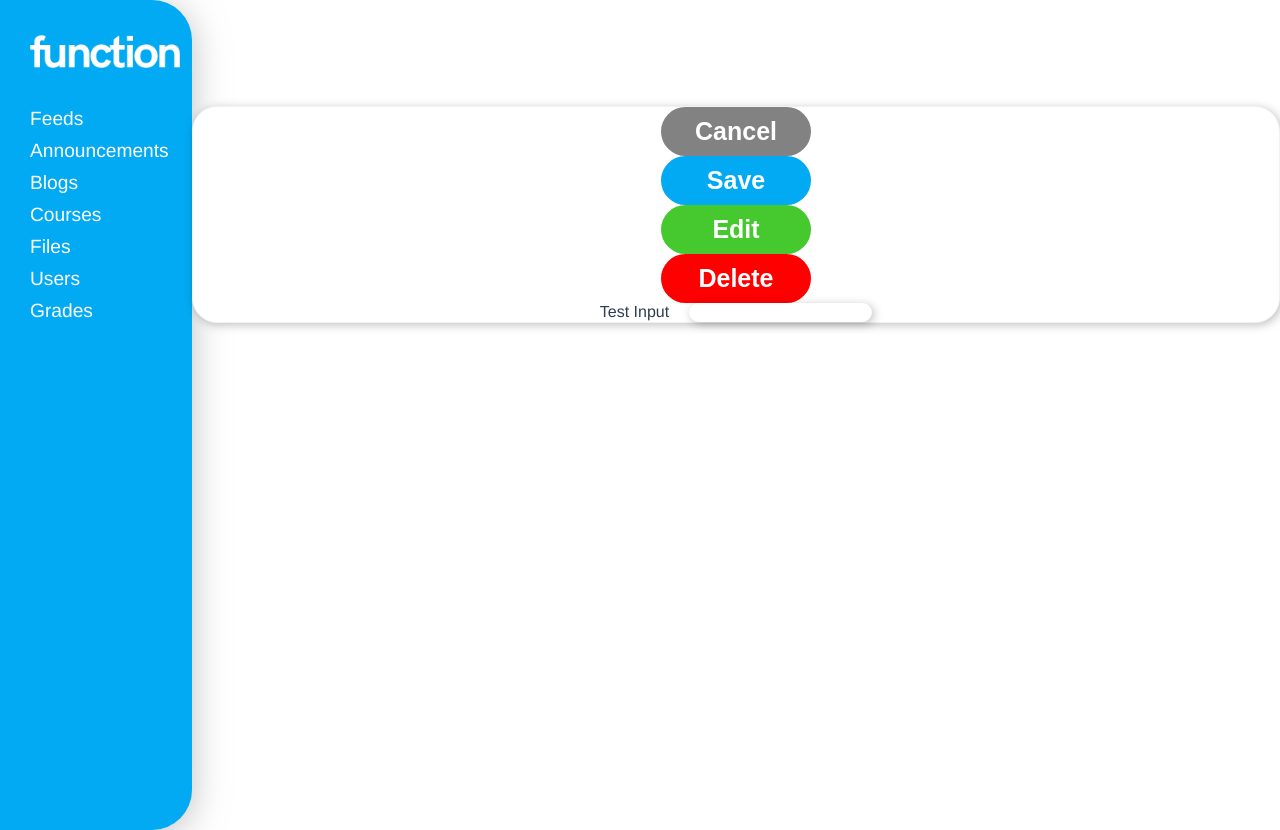
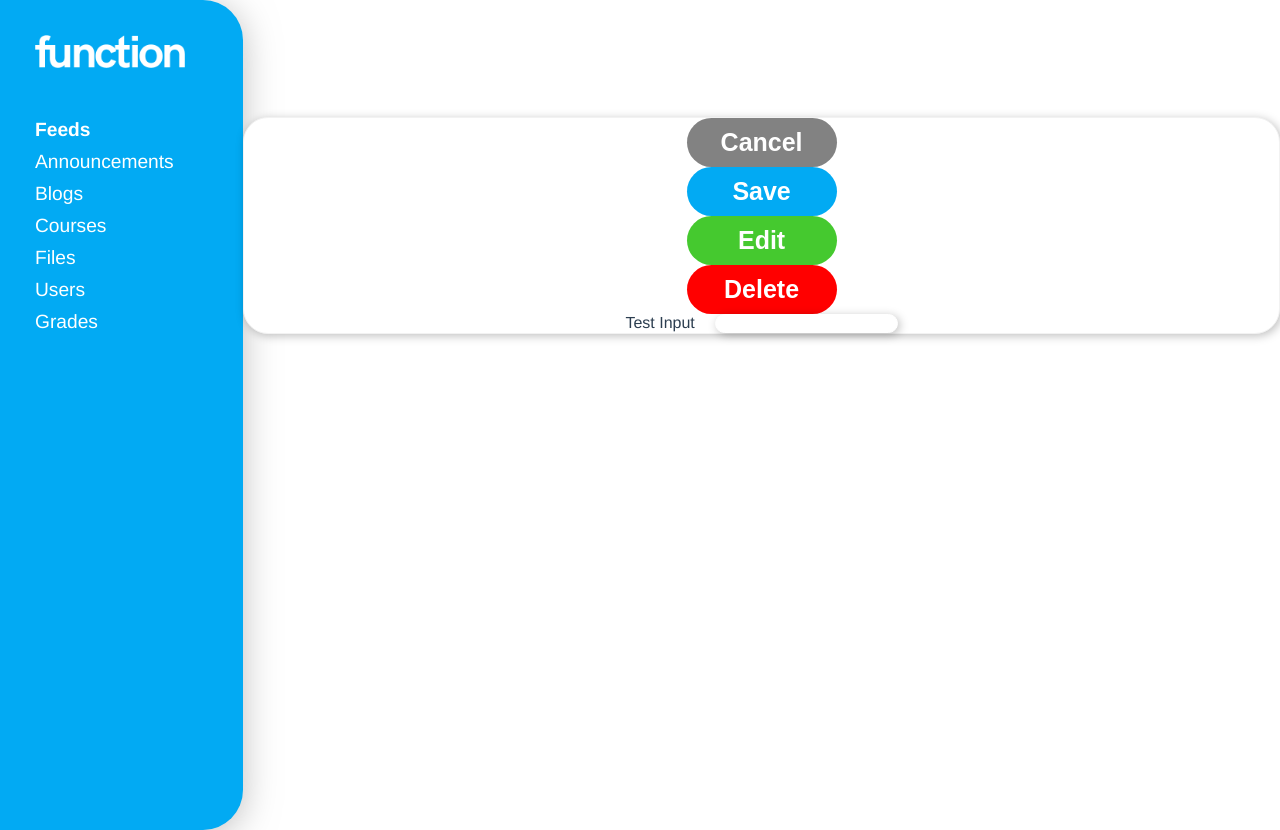
Before and after one commit to function-future/function-frontend, a Vue app: page / in a window 1280 px wide. Built offline with nearby package versions, Linux system fonts and the light colour scheme.

Commit message:
Fixed App.vue, cleaned styling, and add responsiveness to sidebar

```diff
--- a/src/App.vue
+++ b/src/App.vue
@@ -38,39 +38,68 @@ export default {
 </script>
 
 <style>
-  html, body{
+  html, body {
     height: 100%;
     margin: 0;
   }
+
   #app {
     height: 100%;
-  font-family: 'Avenir', Helvetica, Arial, sans-serif;
+    font-family: Helvetica, Arial, sans-serif;
     -webkit-font-smoothing: antialiased;
     -moz-osx-font-smoothing: grayscale;
     text-align: center;
     color: #2c3e50;
   }
-#nav {
-  padding: 30px;
-}
-
-#nav a {
-  font-weight: bold;
-  color: #2c3e50;
-}
-
-#nav a.router-link-exact-active {
-  color: #42b983;
-}
 
   .left-nav {
     display: inline-block;
-    width: 15%;
+    width: 27%;
     height: 100%;
   }
 
   .content {
     display: inline-block;
-    width: 85%;
+    width: 73%;
+  }
+
+  @media only screen and (min-width: 875px) {
+    .left-nav {
+      width: 24%;
+    }
+
+    .content {
+      width: 76%;
+    }
+  }
+
+  @media only screen and (min-width: 1000px) {
+    .left-nav {
+      width: 23%;
+    }
+
+    .content {
+      width: 77%;
+    }
+  }
+
+  @media only screen and (min-width: 1150px) {
+    .left-nav {
+      width: 19%;
+    }
+
+    .content {
+      width: 81%;
+    }
+  }
+
+  @media only screen and (min-width: 1500px) {
+    .left-nav {
+      width: 17%;
+    }
+
+    .content {
+      width: 83%;
+    }
   }
 </style>
--- a/src/components/skeletons/HeaderComp.vue
+++ b/src/components/skeletons/HeaderComp.vue
@@ -1,25 +1,27 @@
 <template>
-  <div class="navbar">
+  <nav class="navbar">
     <router-link to="/" class="navbar-link">
-      <img src="@/assets/Logo.png">
+      <img src="@/assets/logo.png">
     </router-link>
-      <router-link to="/" class="navbar-link">Feeds</router-link>
-      <router-link to="/" class="navbar-link">Announcements</router-link>
-      <router-link to="/" class="navbar-link">Blogs</router-link>
-      <router-link to="/" class="navbar-link">Courses</router-link>
-      <router-link to="/" class="navbar-link">Files</router-link>
-      <router-link to="/" class="navbar-link">Users</router-link>
-      <router-link to="/" class="navbar-link">Grades</router-link>
-  </div>
+    <ul class="menu">
+      <li><router-link to="/" class="navbar-link">Feeds</router-link></li>
+      <li><router-link to="/home" class="navbar-link">Announcements</router-link></li>
+      <li><router-link to="/home" class="navbar-link">Blogs</router-link></li>
+      <li><router-link to="/home" class="navbar-link">Courses</router-link></li>
+      <li><router-link to="/home" class="navbar-link">Files</router-link></li>
+      <li><router-link to="/home" class="navbar-link">Users</router-link></li>
+      <li><router-link to="/home" class="navbar-link">Grades</router-link></li>
+    </ul>
+  </nav>
 </template>
 
 <script>
-  export default {
-    data () {
+export default {
+  data () {
 
-    },
-    methods: {}
-  }
+  },
+  methods: {}
+}
 </script>
 
 <style>
@@ -32,36 +34,64 @@
     padding-top: 30px;
   }
 
-  img {
-    vertical-align: center;
-    width: 150px;
-    padding-bottom: 25px;
+  .menu {
+    display: block;
+    list-style-type: none;
+    margin-right: 20px;
+    padding-left: 0;
   }
 
-  img:hover {
-    opacity: 0.9;
-  }
-
-  img:active {
-    opacity: 0.7;
+  img {
+    display: block;
+    vertical-align: center;
+    width: 125px;
+    padding-bottom: 25px;
   }
 
   .navbar-link {
     display: block;
     text-decoration: none;
     color: white;
-    font-size: 1.2em;
+    font-size: 1em;
     padding: 5px;
-    margin-left: 25px;
+    margin-left: 15px;
     text-align: left;
   }
 
   .navbar-link:hover {
-    color: rgba(255,255,255,0.7);
+    opacity: 0.9;
   }
 
   .navbar-link:active {
-    color: rgba(255,255,255,0.4);
+    opacity: 0.7;
   }
 
+  .router-link-exact-active {
+    font-weight: bold;
+  }
+
+  @media only screen and (min-width: 800px) {
+    img {
+      width: 150px;
+    }
+
+    .navbar-link {
+      padding-left: 10px;
+      font-size: 1.2em;
+      margin-left: 25px;
+    }
+  }
+
+  @media only screen and (min-width: 1500px) {
+    img {
+      width: 200px;
+    }
+
+    .navbar-link {
+      padding-left: 10px;
+      font-size: 1.4em;
+      padding-top: 10px;
+    }
+
+  }
 </style>
```
Lines whose indentation alone changed are shown as unchanged.
